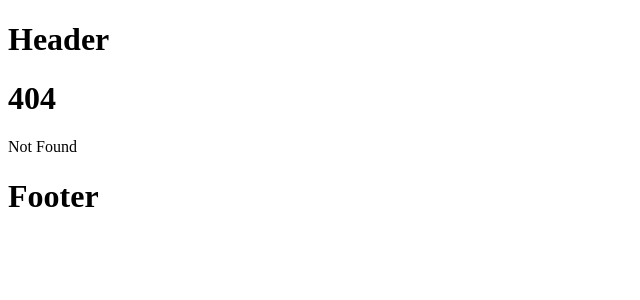
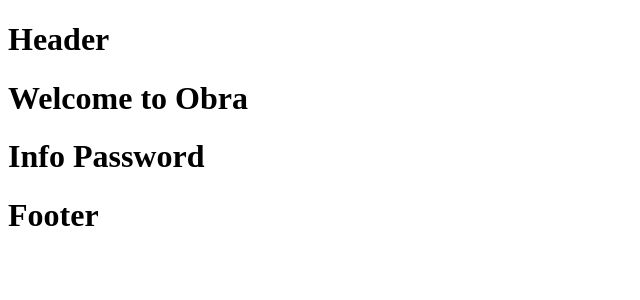
Before and after one commit to devKirkCartano/sveltekit, a SvelteKit app: page /password/info in a window 1280 px wide. Before the commit this address had no page. Shown: the top 300 px of the page, without its empty margins (0-640 px from the left). Built offline with nearby package versions, Linux system fonts and the light colour scheme.

Commit message:
break out layout

```diff
--- /dev/null
+++ b/src/routes/(auth)/password/+layout@.svelte
@@ -0,0 +1,2 @@
+<p>Password Layout</p>
+<slot/>
--- /dev/null
+++ b/src/routes/(auth)/password/forgot/+page@(auth).svelte
@@ -0,0 +1 @@
+<h1>Forgot Password</h1>
--- /dev/null
+++ b/src/routes/(auth)/password/info/+page.svelte
@@ -0,0 +1 @@
+<h1>Info Password</h1>
--- /dev/null
+++ b/src/routes/(auth)/password/reset/+page@.svelte
@@ -0,0 +1 @@
+<h1>Reset Password</h1>
```
